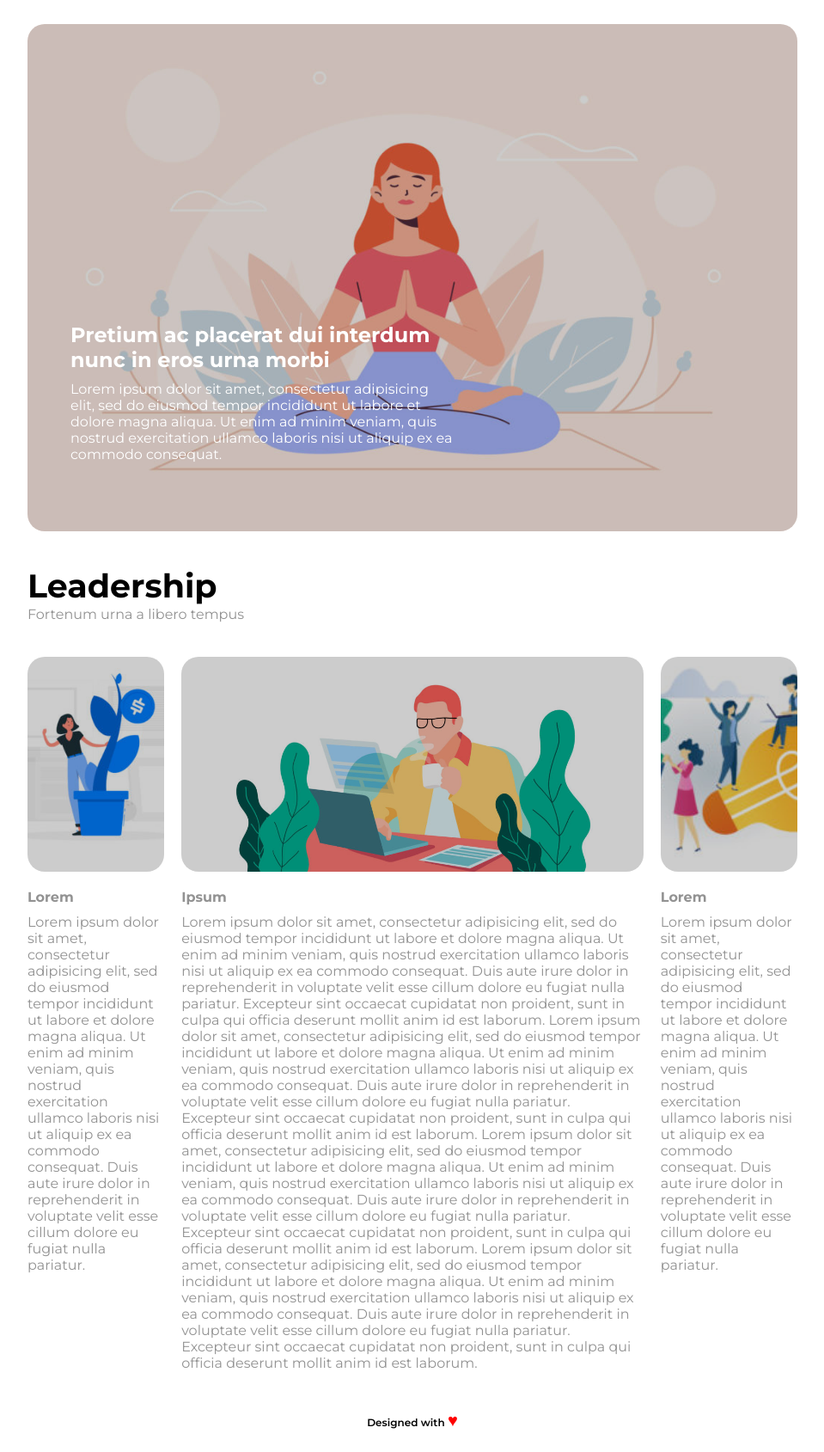
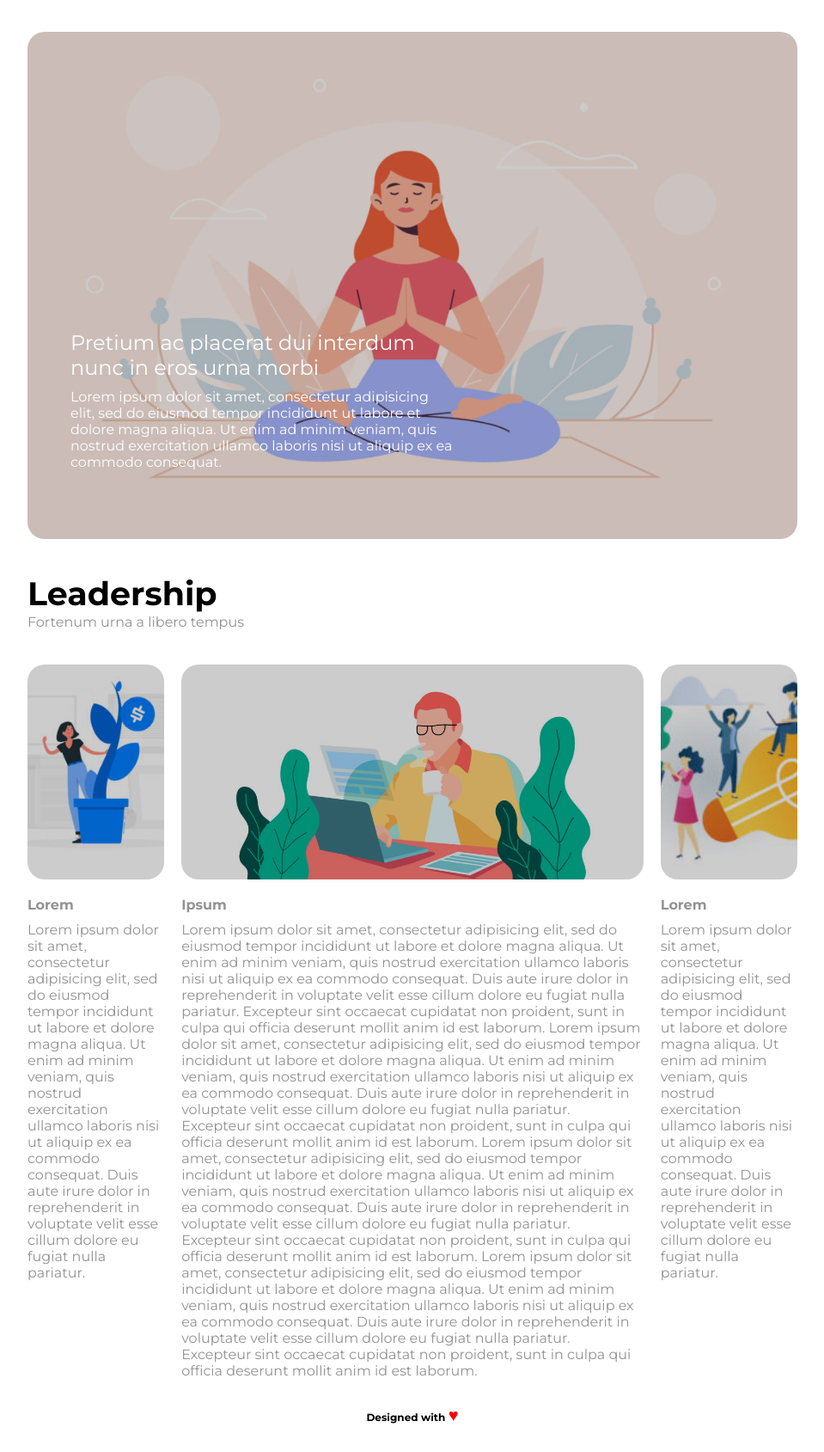
Before and after one commit to lorenaspiller/htmlcss-wp, a plain HTML site: page index.html in a window 1280 px wide. Shown: the part 144-1833 px from the top of the page at 86% size, without its empty margins (160-1119 px from the left). Drawn offline with Linux system fonts and the light colour scheme.

Commit message:
fix logo, titoli e margini
modifiche in html e stile

```diff
--- a/css/style.css
+++ b/css/style.css
@@ -10,16 +10,45 @@ body {
   color: #929292;
 }
 
+/* formattazione testo */
+h2 {
+  font-weight: 400;
+}
+
+h3 {
+  font-weight: 700;
+}
+/* /formattazione testo */
+
+
+/* formattazione generale */
 .clearfix::after  {
   content: "";
   display: block;
   clear: both;
 }
 
+.overlay {
+  height: 100%;
+  width: 100%;
+  position: absolute;
+  top: 0;
+  left: 0;
+  bottom: 0;
+  right: 0;
+  background-color: rgba(0, 0, 0, 0.2);
+  z-index: 10;
+  border-radius: 20px;
+}
+/* /formattazione generale */
+
+
+ /* contenitore  */
 .contenitore {
   width: 70%;
   margin: auto;
 }
+/* /contenitore  */
 
 
 /* header */
@@ -28,7 +57,7 @@ header {
 }
 
 #logo {
-  width: 140px;
+  width: 160px;
   margin-bottom: 30px;
 }
 
@@ -51,7 +80,7 @@ nav li a {
 /* hero */
 
 .hero {
-  margin-top: 40px;
+  margin: 40px 0;
   position: relative;
 }
 
@@ -64,19 +93,6 @@ nav li a {
   width: 100%;
   object-fit: cover;
   object-position: center;
-  border-radius: 20px;
-}
-
-.overlay {
-  height: 100%;
-  width: 100%;
-  position: absolute;
-  top: 0;
-  left: 0;
-  bottom: 0;
-  right: 0;
-  background-color: rgba(0, 0, 0, 0.2);
-  z-index: 10;
   border-radius: 20px;
 }
 
@@ -93,11 +109,6 @@ nav li a {
 
 /* rows */
 
-.rows {
-  margin-top: 40px;
-  padding-bottom: 20px;
-}
-
 .rows .row-top {
   margin-bottom: 40px;
 }
@@ -113,7 +124,7 @@ nav li a {
 }
 
 h4 {
-  margin-top: 20px
+  margin-top: 20px;
 }
 
 p {
@@ -154,7 +165,7 @@ footer {
   font-size: 12px;
   font-weight: 600;
   text-align: center;
-  margin: 25px 0;
+  margin: 30px 0;
 }
 
 span {
--- a/index.html
+++ b/index.html
@@ -5,7 +5,7 @@
     <title>layout-wp</title>
     <!-- google fonts -->
     <link rel="preconnect" href="https://fonts.gstatic.com">
-    <link href="https://fonts.googleapis.com/css2?family=Montserrat:wght@400;600;700&display=swap" rel="stylesheet">
+    <link href="https://fonts.googleapis.com/css2?family=Montserrat:wght@400;700&display=swap" rel="stylesheet">
     <!-- /google fonts -->
     <link rel="stylesheet" href="css/style.css">
   </head>
@@ -54,7 +54,7 @@
         <section class="rows">
           <!-- row top -->
           <div class="row-top">
-            <h2 class="titolo-row-top">Leadership</h2>
+            <h3 class="titolo-row-top">Leadership</h3>
             <div class="sottotitolo">Fortenum urna a libero tempus</div>
           </div>
           <!-- /row top -->
```
